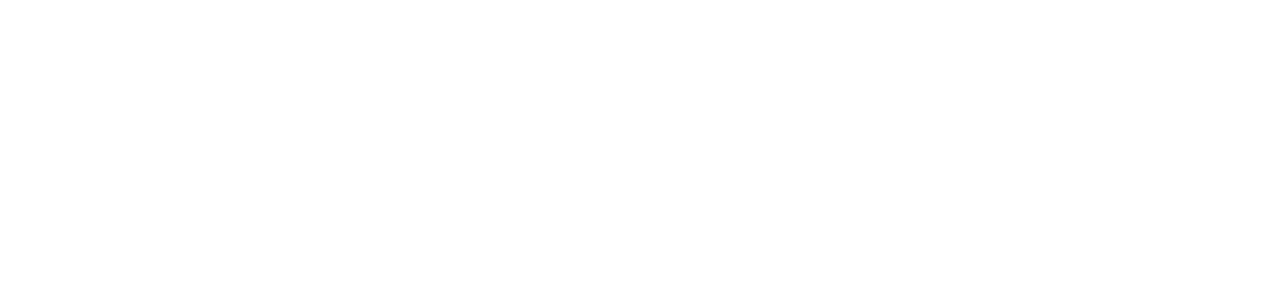
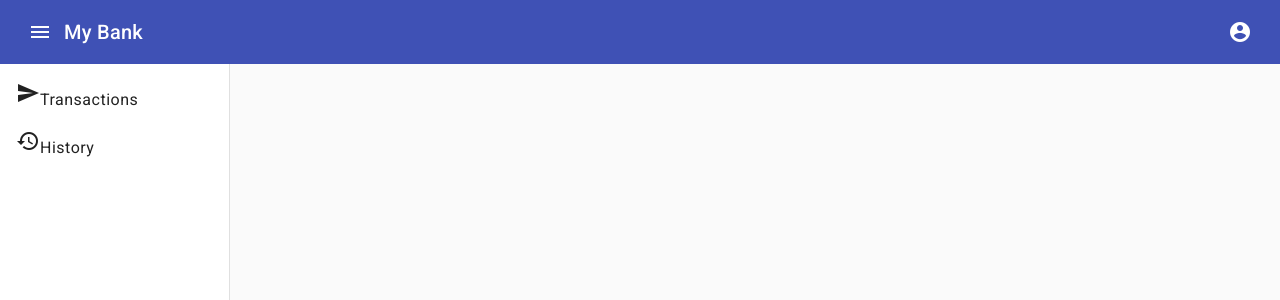
Before and after one commit to MEJDOUB97/BIP_FRONT_END, an Angular app: page /home in a window 1280 px wide. Before the commit this address led to /. Shown: the top 300 px of the page. Built offline with nearby package versions, Linux system fonts and the light colour scheme.

Commit message:
update child root

```diff
--- a/src/app/app-routing.module.ts
+++ b/src/app/app-routing.module.ts
@@ -9,7 +9,10 @@
 const routes: Routes = [
   { path: '', redirectTo: '/login', pathMatch: 'full' },
   { path: 'login', component: LoginComponent },
-  { path: 'send-transaction', component: SidenavComponent },
+  { path: 'home', component: SidenavComponent,
+    children: [
+      { path: 'send-transaction', component: TransactionComponent }
+    ] },
   { path: 'choice-recipient', component: RecipientChoiceComponent }
 ];
 
--- a/src/app/login/login.component.ts
+++ b/src/app/login/login.component.ts
@@ -29,7 +29,7 @@
     //   this.storeUserInSessionStorage(u);
     //   this.router.navigateByUrl("/send-transaction");
     // });
-    this.router.navigateByUrl("/send-transaction");
+    this.router.navigateByUrl("/home");
   }
 
   storeUserInSessionStorage(user: UserDTO): void {
--- a/src/app/sidenav/sidenav.component.html
+++ b/src/app/sidenav/sidenav.component.html
@@ -17,7 +17,7 @@
 <mat-sidenav-container class="app-container">
     <mat-sidenav #sidenav mode="side" [class.mat-elevation-z4]="true" class="app-sidenav" opened="true">
         <mat-nav-list>
-            <mat-list-item routerLink="/send-transaction">
+            <mat-list-item routerLink="send-transaction">
                 <mat-icon>send</mat-icon><span>Transactions</span>
             </mat-list-item>
             <mat-list-item routerLink="#">
```
Also changed, not shown: src/app/login/login.component.html (line endings or trailing spaces).
